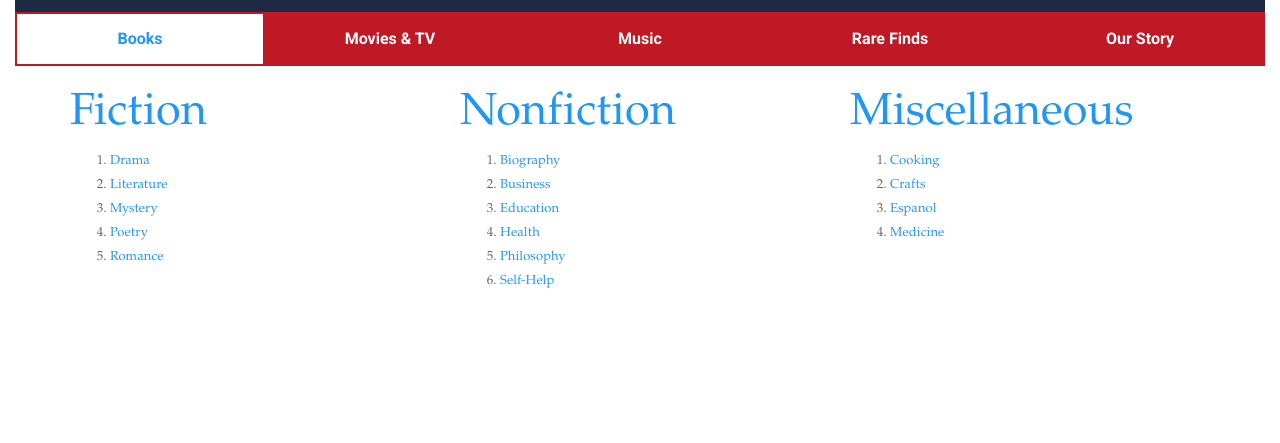
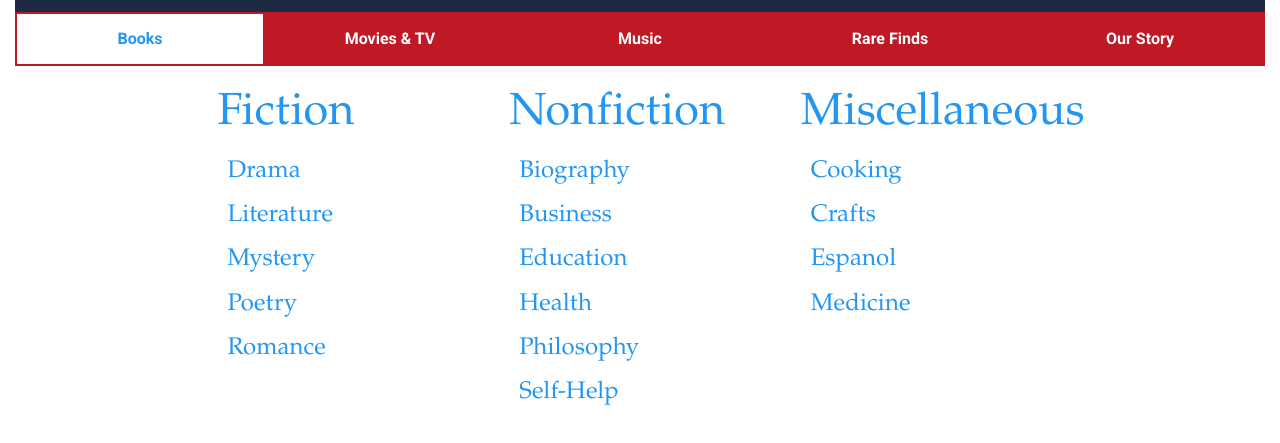
Before and after one commit to wallanson2/22-backbone-router-and-models, a plain HTML site: page index.html in a window 1280 px wide. Shown: the part 121-564 px from the top of the page. Drawn offline with Linux system fonts and the light colour scheme; a web font is replaced by a local one.

Commit message:
missed files on commit

```diff
--- a/js/app.js
+++ b/js/app.js
@@ -120,7 +120,7 @@ var AppRouter = Backbone.Router.extend({
           for(var j = 0; j < categoryListings.length; j += 1){
             bigStr += '<div class="col-sm-4">'
             bigStr +=   '<h2><a href="#/books/'+ categoryListings[j].catName +'">' + categoryListings[j].catName + '</a></h2>'
-            bigStr +=   '<ol>'
+            bigStr +=   '<ol class="bookCatList">'
 
             for(var i = 0; i < categoryListings[j].subcatList.length; i += 1){                //   console.log(routeArr.length)
                 bigStr += '<li class="picTriggers"><a href="#/books/'+ categoryListings[j].catName.toLowerCase() + '/' +categoryListings[j].subcatList[i].toLowerCase() +'">' +  categoryListings[j].subcatList[i] + '</a></li>'
--- a/scss/main.scss
+++ b/scss/main.scss
@@ -61,6 +61,9 @@ body{
    }
    //-------------
 }
+.container {
+  width: 70%;
+}
 .columnsCont {
   height:400px;
   margin-top: 20px;
@@ -78,4 +81,12 @@ body{
   font-size: 35px;
   font-weight: 900;
   margin-left: 20px;
+  margin-top: 40px;
 }
+.bookCatList {
+  list-style: none;
+  padding-left: 10px;
+}
+.picTriggers {
+  font-size: 24px;
+}
```
Also changed, not shown: css/styles.css, 1 other file.
